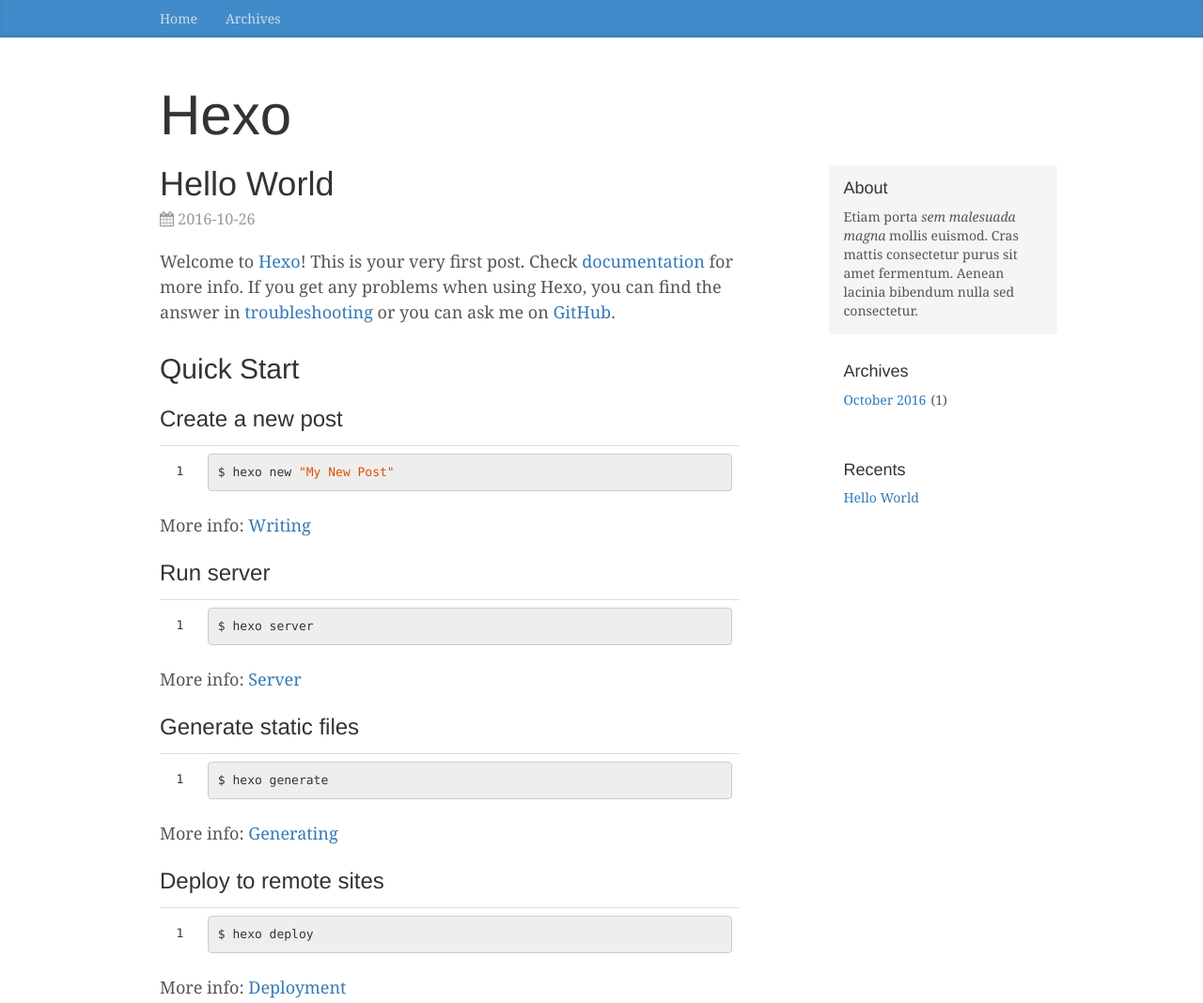
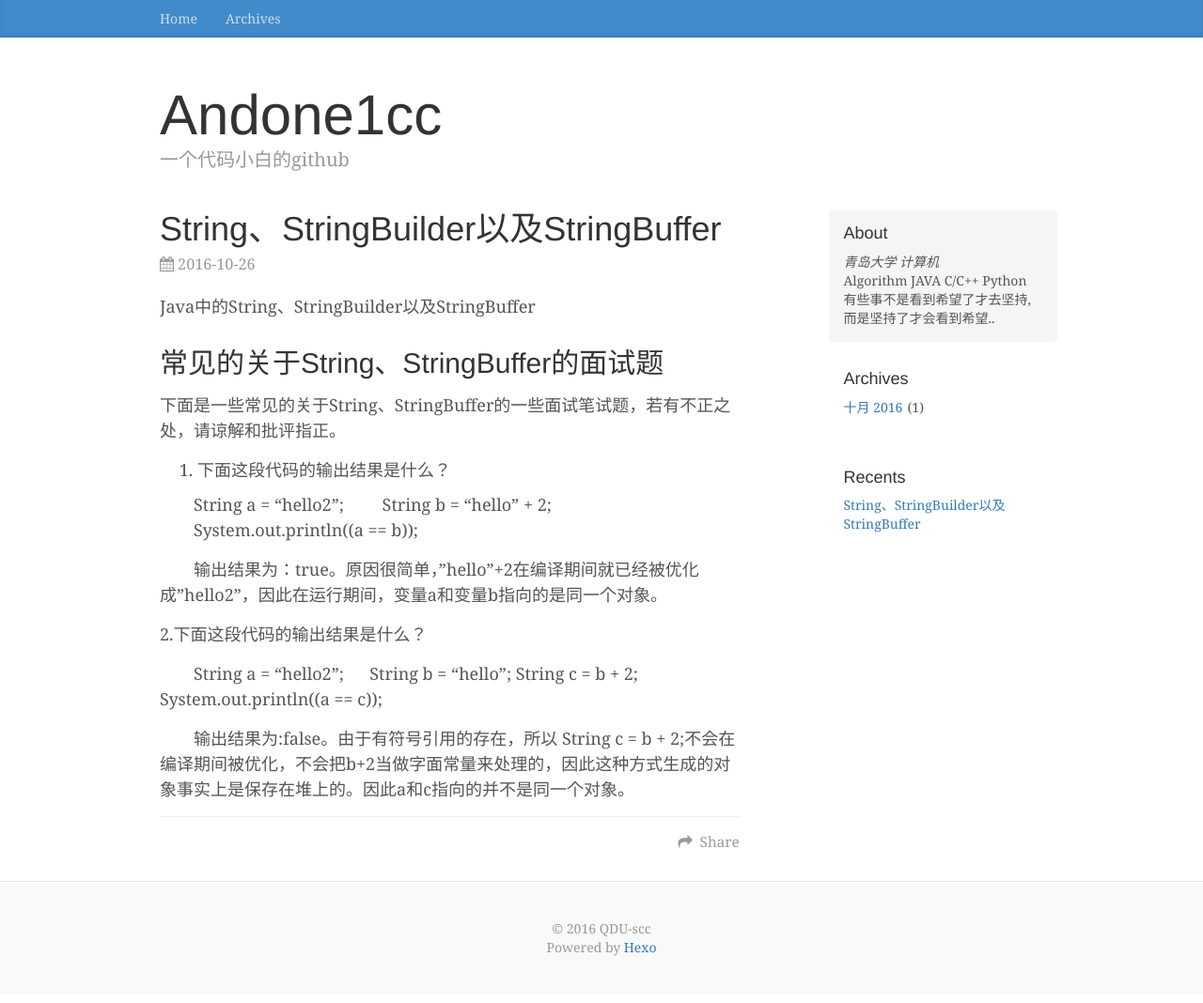
Before and after one commit to Andone1cc/Andone1cc.github.io, a plain HTML site: page 2016/10/26/hello-world/index.html in a window 1280 px wide. Shown: the top 1068 px of the page at 94% size. Drawn offline with nearby package versions, Linux system fonts and the light colour scheme.

Commit message:
Site updated: 2016-10-26 22:21:40

```diff
--- a/2016/10/26/hello-world/index.html
+++ b/2016/10/26/hello-world/index.html
@@ -3,23 +3,35 @@
 <head>
   <meta charset="utf-8">
 
-  <title>Hello World | Hexo</title>
+  <title>String、StringBuilder以及StringBuffer | Andone1cc</title>
   <meta name="viewport" content="width=device-width, initial-scale=1, maximum-scale=1">
-  <meta name="description" content="Welcome to Hexo! This is your very first post. Check documentation for more info. If you get any problems when using Hexo, you can find the answer in troubleshooting or you can ask me on GitHub.
-Quick">
+  <meta name="description" content="Java中的String、StringBuilder以及StringBuffer
+常见的关于String、StringBuffer的面试题下面是一些常见的关于String、StringBuffer的一些面试笔试题，若有不正之处，请谅解和批评指正。
+
+下面这段代码的输出结果是什么？
+
+　　String a = “hello2”; 　　String b = “hello” + 2; 　　System.">
 <meta property="og:type" content="article">
-<meta property="og:title" content="Hello World">
+<meta property="og:title" content="String、StringBuilder以及StringBuffer">
 <meta property="og:url" content="http://yoursite.com/2016/10/26/hello-world/index.html">
-<meta property="og:site_name" content="Hexo">
-<meta property="og:description" content="Welcome to Hexo! This is your very first post. Check documentation for more info. If you get any problems when using Hexo, you can find the answer in troubleshooting or you can ask me on GitHub.
-Quick">
-<meta property="og:updated_time" content="2016-10-26T10:49:39.916Z">
+<meta property="og:site_name" content="Andone1cc">
+<meta property="og:description" content="Java中的String、StringBuilder以及StringBuffer
+常见的关于String、StringBuffer的面试题下面是一些常见的关于String、StringBuffer的一些面试笔试题，若有不正之处，请谅解和批评指正。
+
+下面这段代码的输出结果是什么？
+
+　　String a = “hello2”; 　　String b = “hello” + 2; 　　System.">
+<meta property="og:updated_time" content="2016-10-26T14:06:49.123Z">
 <meta name="twitter:card" content="summary">
-<meta name="twitter:title" content="Hello World">
-<meta name="twitter:description" content="Welcome to Hexo! This is your very first post. Check documentation for more info. If you get any problems when using Hexo, you can find the answer in troubleshooting or you can ask me on GitHub.
-Quick">
+<meta name="twitter:title" content="String、StringBuilder以及StringBuffer">
+<meta name="twitter:description" content="Java中的String、StringBuilder以及StringBuffer
+常见的关于String、StringBuffer的面试题下面是一些常见的关于String、StringBuffer的一些面试笔试题，若有不正之处，请谅解和批评指正。
 
-    <link rel="alternate" href="/atom.xml" title="Hexo" type="application/atom+xml">
+下面这段代码的输出结果是什么？
+
+　　String a = “hello2”; 　　String b = “hello” + 2; 　　System.">
+
+    <link rel="alternate" href="/atom.xml" title="Andone1cc" type="application/atom+xml">
 
 
 
@@ -74,7 +86,9 @@ Quick">
 
   <div class="container">
     <div class="blog-header">
-  <h1 class="blog-title">Hexo</h1>
+  <h1 class="blog-title">Andone1cc</h1>
+
+    <p class="lead blog-description">一个代码小白的github</p>
 
 </div>
 
@@ -86,7 +100,7 @@ Quick">
 
 
     <h1 class="article-title" itemprop="name">
-      Hello World
+      String、StringBuilder以及StringBuffer
     </h1>
 
 
@@ -106,15 +120,16 @@ Quick">
 
     <div class="article-entry" itemprop="articleBody">
 
-        <p>Welcome to <a href="https://hexo.io/" target="_blank" rel="external">Hexo</a>! This is your very first post. Check <a href="https://hexo.io/docs/" target="_blank" rel="external">documentation</a> for more info. If you get any problems when using Hexo, you can find the answer in <a href="https://hexo.io/docs/troubleshooting.html" target="_blank" rel="external">troubleshooting</a> or you can ask me on <a href="https://github.com/hexojs/hexo/issues" target="_blank" rel="external">GitHub</a>.</p>
-<h2 id="Quick-Start"><a href="#Quick-Start" class="headerlink" title="Quick Start"></a>Quick Start</h2><h3 id="Create-a-new-post"><a href="#Create-a-new-post" class="headerlink" title="Create a new post"></a>Create a new post</h3><figure class="highlight bash"><table><tr><td class="gutter"><pre><div class="line">1</div></pre></td><td class="code"><pre><div class="line">$ hexo new <span class="string">"My New Post"</span></div></pre></td></tr></table></figure>
-<p>More info: <a href="https://hexo.io/docs/writing.html" target="_blank" rel="external">Writing</a></p>
-<h3 id="Run-server"><a href="#Run-server" class="headerlink" title="Run server"></a>Run server</h3><figure class="highlight bash"><table><tr><td class="gutter"><pre><div class="line">1</div></pre></td><td class="code"><pre><div class="line">$ hexo server</div></pre></td></tr></table></figure>
-<p>More info: <a href="https://hexo.io/docs/server.html" target="_blank" rel="external">Server</a></p>
-<h3 id="Generate-static-files"><a href="#Generate-static-files" class="headerlink" title="Generate static files"></a>Generate static files</h3><figure class="highlight bash"><table><tr><td class="gutter"><pre><div class="line">1</div></pre></td><td class="code"><pre><div class="line">$ hexo generate</div></pre></td></tr></table></figure>
-<p>More info: <a href="https://hexo.io/docs/generating.html" target="_blank" rel="external">Generating</a></p>
-<h3 id="Deploy-to-remote-sites"><a href="#Deploy-to-remote-sites" class="headerlink" title="Deploy to remote sites"></a>Deploy to remote sites</h3><figure class="highlight bash"><table><tr><td class="gutter"><pre><div class="line">1</div></pre></td><td class="code"><pre><div class="line">$ hexo deploy</div></pre></td></tr></table></figure>
-<p>More info: <a href="https://hexo.io/docs/deployment.html" target="_blank" rel="external">Deployment</a></p>
+        <p>Java中的String、StringBuilder以及StringBuffer</p>
+<h2 id="常见的关于String、StringBuffer的面试题"><a href="#常见的关于String、StringBuffer的面试题" class="headerlink" title="常见的关于String、StringBuffer的面试题"></a>常见的关于String、StringBuffer的面试题</h2><p>下面是一些常见的关于String、StringBuffer的一些面试笔试题，若有不正之处，请谅解和批评指正。</p>
+<ol>
+<li>下面这段代码的输出结果是什么？</li>
+</ol>
+<p>　　String a = “hello2”; 　　String b = “hello” + 2; 　　System.out.println((a == b));</p>
+<p>　　输出结果为：true。原因很简单，”hello”+2在编译期间就已经被优化成”hello2”，因此在运行期间，变量a和变量b指向的是同一个对象。</p>
+<p>2.下面这段代码的输出结果是什么？</p>
+<p>　　String a = “hello2”; 　  String b = “hello”;       String c = b + 2;       System.out.println((a == c));</p>
+<p>　　输出结果为:false。由于有符号引用的存在，所以  String c = b + 2;不会在编译期间被优化，不会把b+2当做字面常量来处理的，因此这种方式生成的对象事实上是保存在堆上的。因此a和c指向的并不是同一个对象。</p>
 
 
     </div>
@@ -147,7 +162,7 @@ Quick">
 
   <div class="sidebar-module sidebar-module-inset">
   <h4>About</h4>
-  <p>Etiam porta <em>sem malesuada magna</em> mollis euismod. Cras mattis consectetur purus sit amet fermentum. Aenean lacinia bibendum nulla sed consectetur.</p>
+  <p><em>青岛大学   计算机</em><br /> Algorithm JAVA C/C++ Python <br />有些事不是看到希望了才去坚持,而是坚持了才会看到希望..</p>
 
 </div>
 
@@ -163,7 +178,7 @@ Quick">
 
   <div class="sidebar-module">
     <h4>Archives</h4>
-    <ul class="sidebar-module-list"><li class="sidebar-module-list-item"><a class="sidebar-module-list-link" href="/archives/2016/10/">October 2016</a><span class="sidebar-module-list-count">1</span></li></ul>
+    <ul class="sidebar-module-list"><li class="sidebar-module-list-item"><a class="sidebar-module-list-link" href="/archives/2016/10/">十月 2016</a><span class="sidebar-module-list-count">1</span></li></ul>
   </div>
 
 
@@ -174,7 +189,7 @@ Quick">
     <ul class="sidebar-module-list">
 
         <li>
-          <a href="/2016/10/26/hello-world/">Hello World</a>
+          <a href="/2016/10/26/hello-world/">String、StringBuilder以及StringBuffer</a>
         </li>
 
     </ul>
@@ -188,7 +203,7 @@ Quick">
   <footer class="blog-footer">
   <div class="container">
     <div id="footer-info" class="inner">
-      &copy; 2016 John Doe<br>
+      &copy; 2016 QDU-scc<br>
       Powered by <a href="http://hexo.io/" target="_blank">Hexo</a>
     </div>
   </div>
```
Also changed, not shown: archives/2016/10/index.html (+18 -13 lines), archives/2016/index.html (+18 -13 lines), archives/index.html (+18 -13 lines), index.html (+27 -21 lines).
